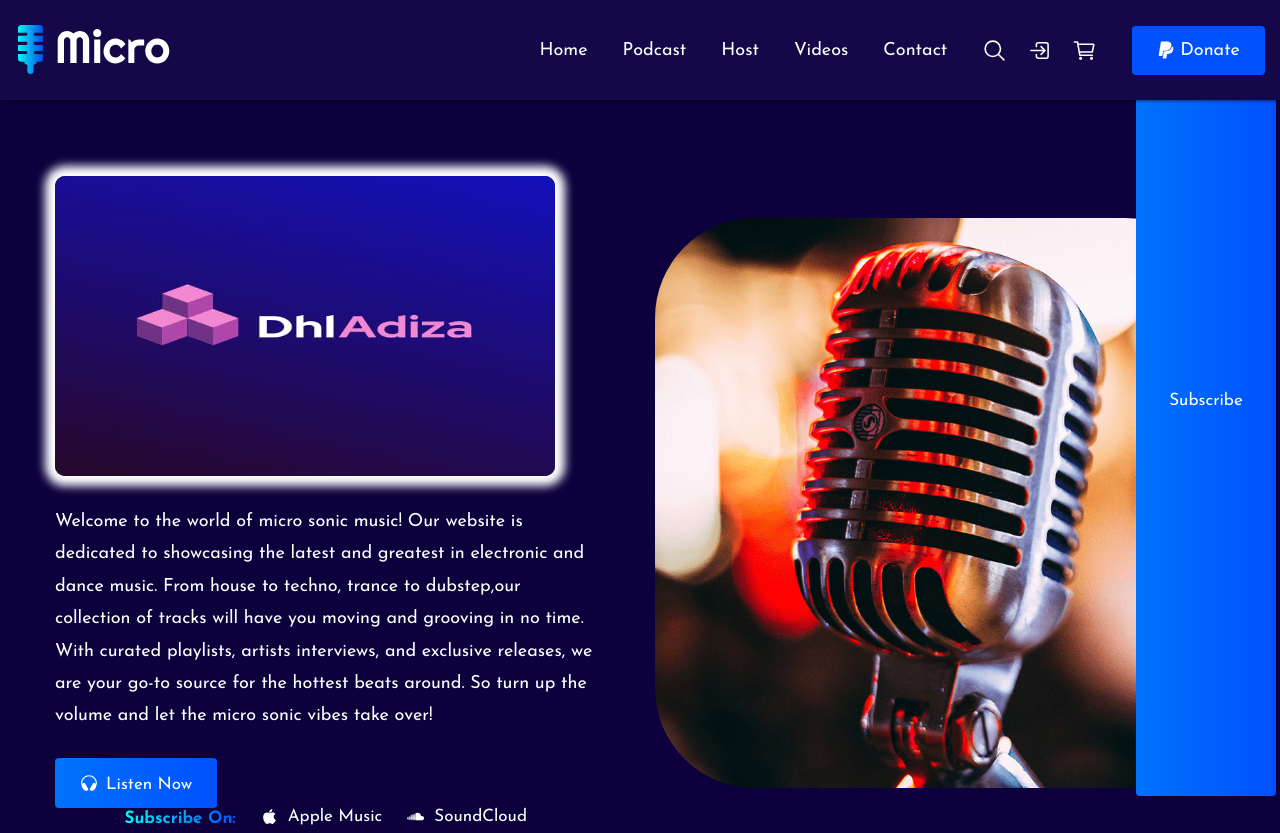
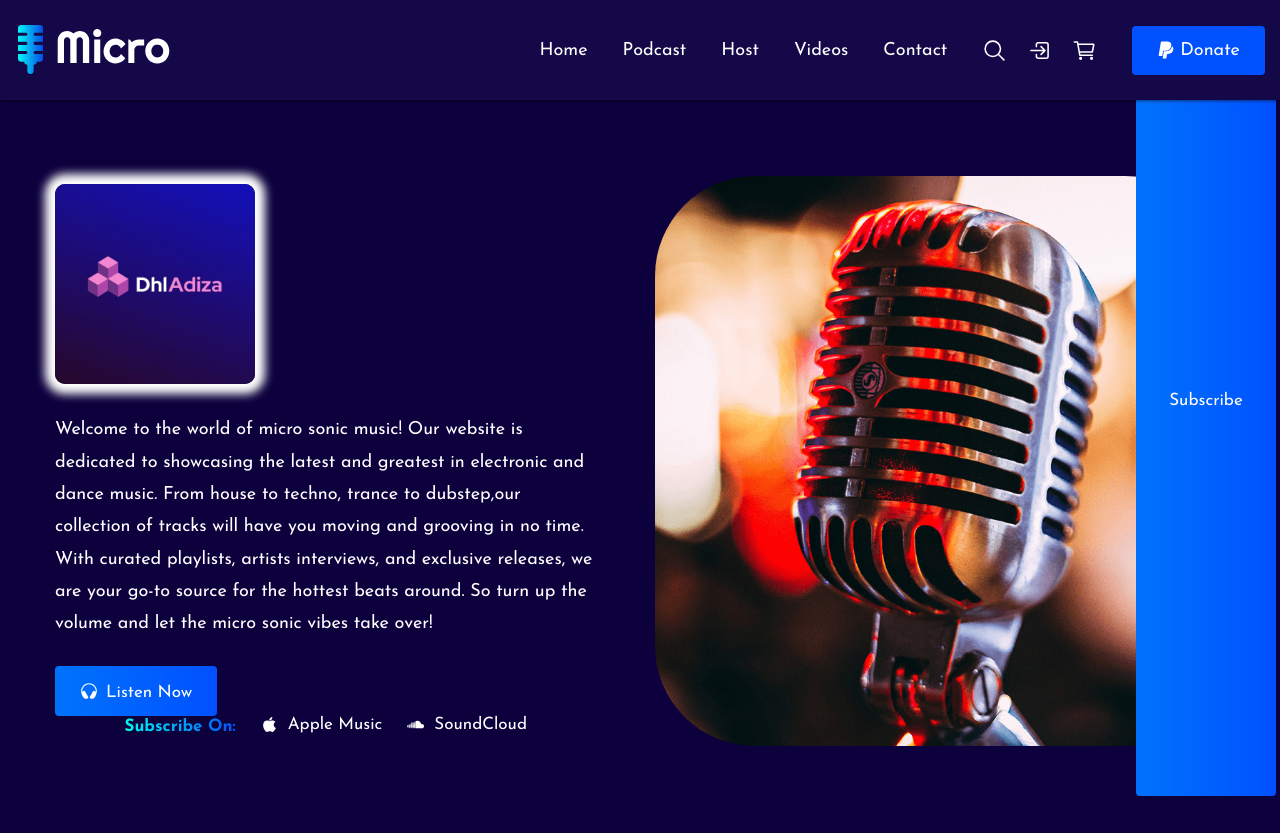
Before and after one commit to Intellidevelopers/micro-sonic-music, a plain HTML site: page index.html in a window 1280 px wide. Shown: the top 833 px of the page. Drawn offline with nearby package versions, Linux system fonts and the light colour scheme.

Commit message:
Update index.html

```diff
--- a/index.html
+++ b/index.html
@@ -114,7 +114,7 @@ Chi<!DOCTYPE html>
 
         <div class="hero-content">
 
-          <img style="height: 300px; width: 500px; border: none; box-shadow: 0px 0px 10px 10px; border-radius: 10px;" src="./assets/images/dhl-logo.jpg" alt="Podcast" class="hero-title">
+          <img style="height: 200px; width: 200px; border: none; box-shadow: 0px 0px 10px 10px; border-radius: 10px;" src="./assets/images/dhl-logo.jpg" alt="Podcast" class="hero-title">
 
           <p class="hero-text">
             Welcome to the world of micro sonic music! Our website is dedicated to showcasing the latest and greatest in electronic and dance music. From house to techno, trance to dubstep,our
```
